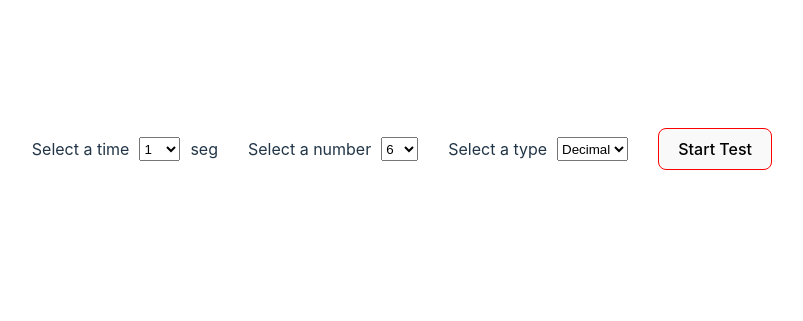
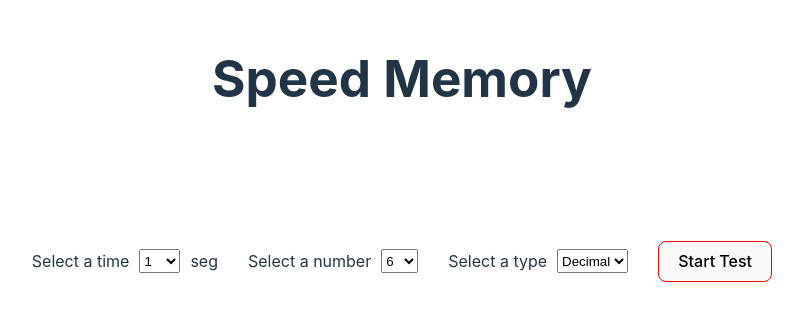
Before and after one commit to freddychannarvaez/speed-memory-clone, a React (Vite) app: page / in a window 1280 px wide. Shown: the part 201-522 px from the top of the page, without its empty margins (238-1041 px from the left). Built offline with nearby package versions, Linux system fonts and the light colour scheme.

Commit message:
Add title

```diff
--- a/src/App.jsx
+++ b/src/App.jsx
@@ -62,6 +62,7 @@ function App() {
 
   return (
     <>
+    <h1>Speed Memory</h1>
       <div className="controls">
         <TimeSelector initialValue={initialTime} timeSelected={(time) => setTime(time)} />
         <NumberSelector numberSelected={(number) => setNumber(number)} />
```
